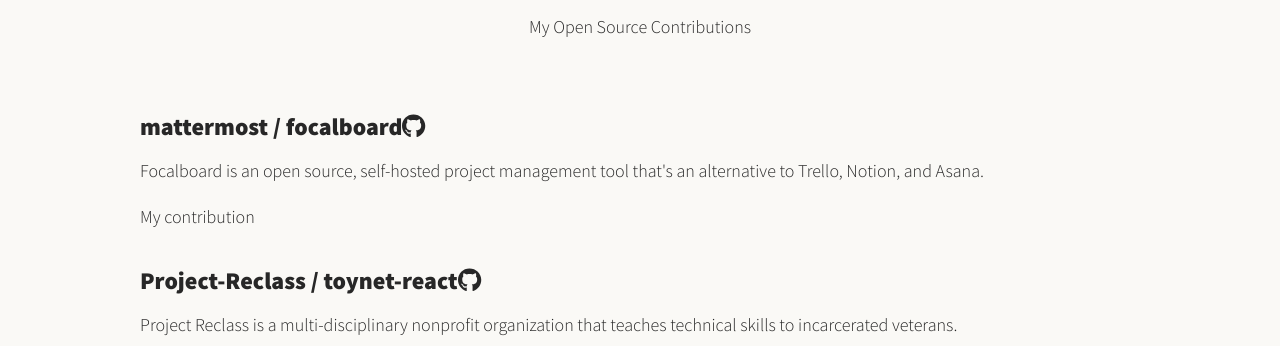
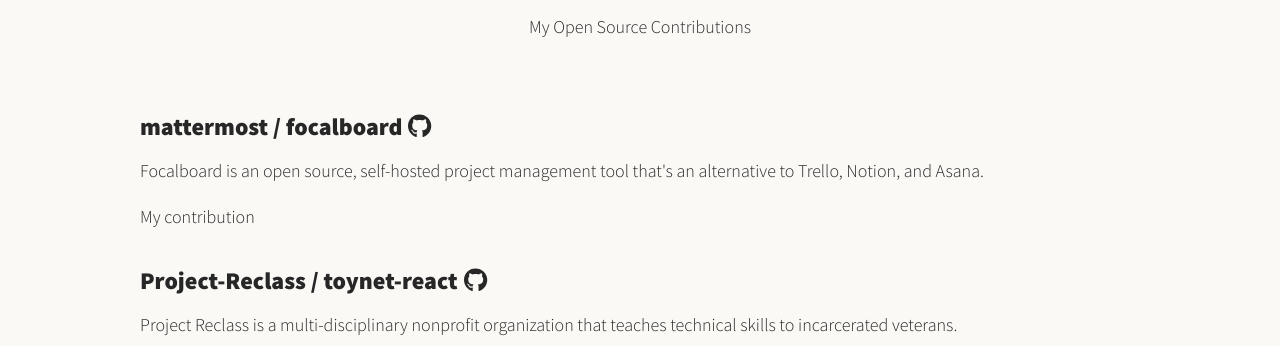
Before and after one commit to De1ain/de1ain.github.io, a Next.js app: page / in a window 1280 px wide. Shown: the part 2092-2438 px from the top of the page. Built offline with nearby package versions, Linux system fonts and the light colour scheme.

Commit message:
Minor OpenSource component styling changes

```diff
--- a/components/OpenSource.module.css
+++ b/components/OpenSource.module.css
@@ -19,6 +19,11 @@
 }
 
 .list__link:hover {
-  color: var(--color-accent);
+  /* color: var(--color-accent-on-light); */
+  opacity: 0.7;
   text-decoration: underline;
 }
+
+.link__icon {
+  margin-left: 0.25em;
+}
```
